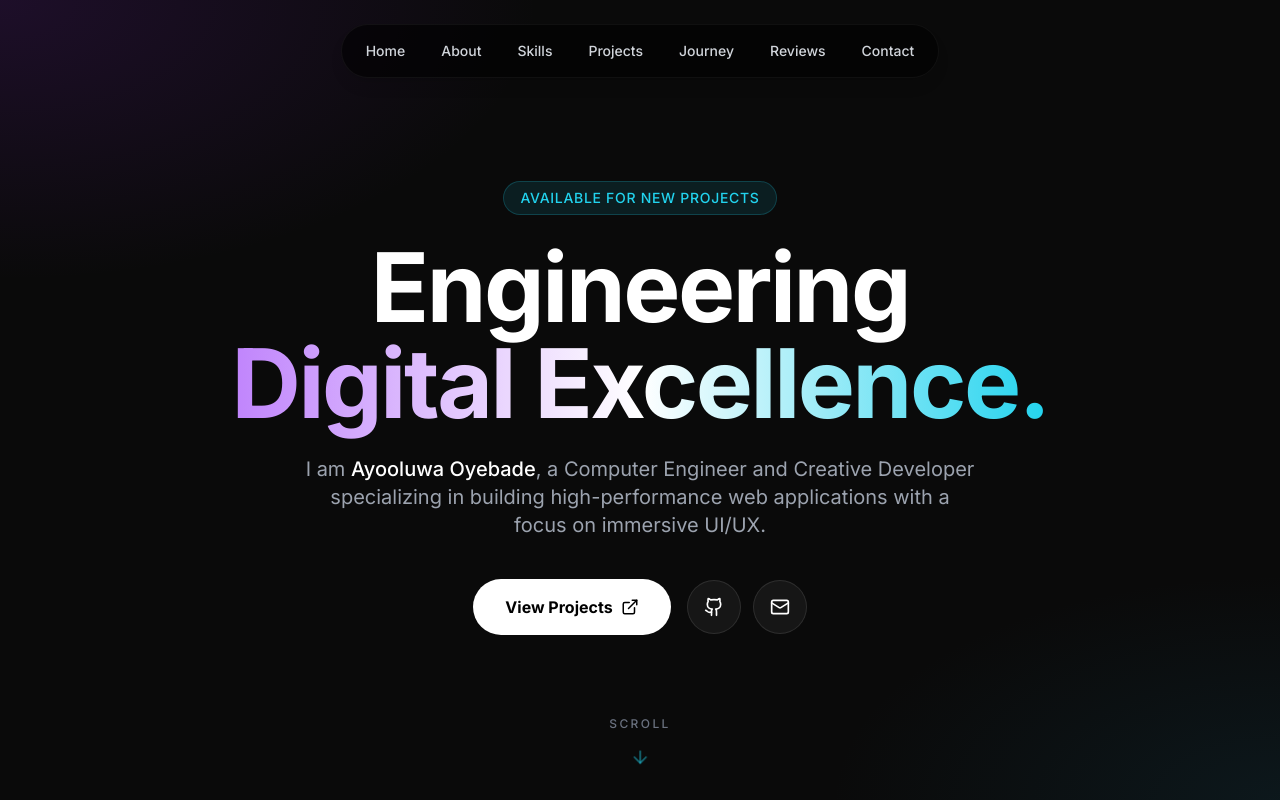
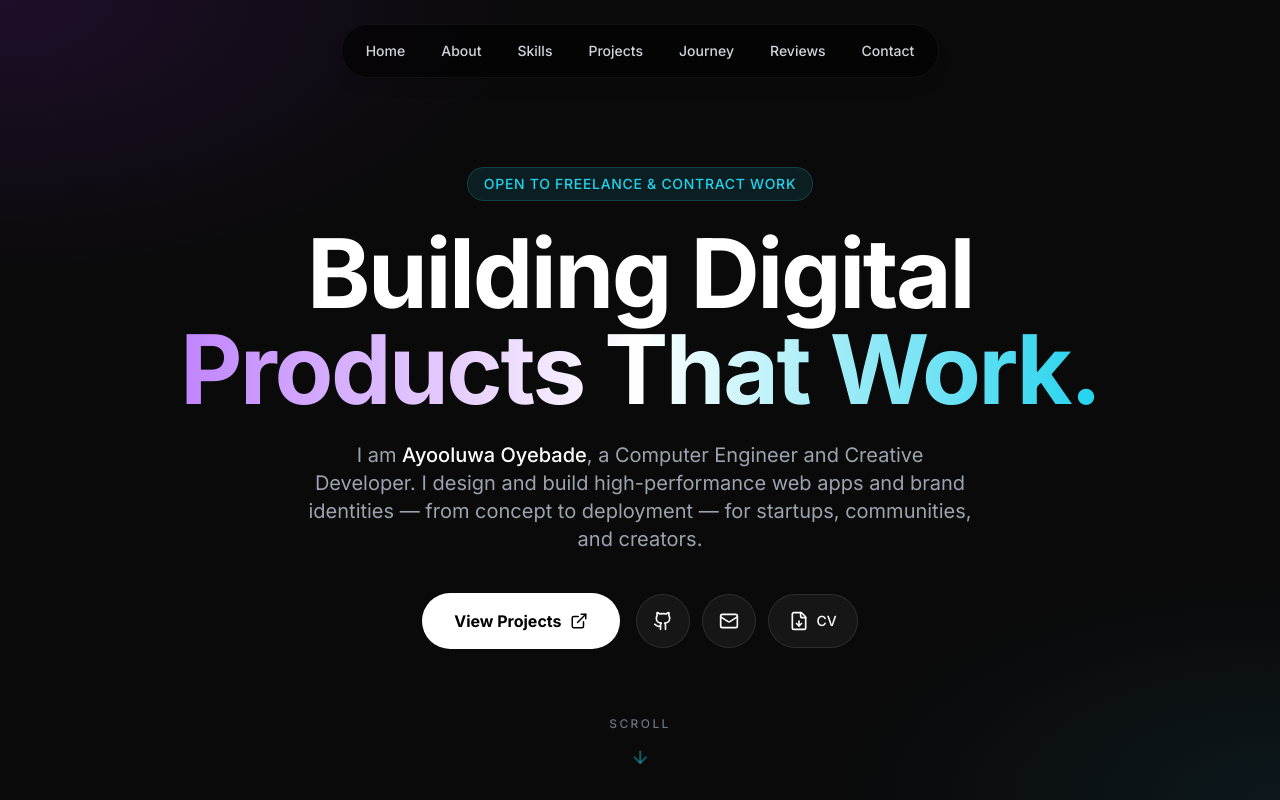
Before and after one commit to Ayosensei/my-portfolio, a Next.js app: page / in a window 1280 px wide. Shown: the top 800 px of the page. Built offline with nearby package versions, Linux system fonts and the light colour scheme.

Commit message:
feat: update hero text and add CV download button

```diff
--- a/app/components/Hero.tsx
+++ b/app/components/Hero.tsx
@@ -1,7 +1,7 @@
 "use client";
 
 import { motion } from "framer-motion";
-import { ArrowDown, Github, Mail, ExternalLink } from "lucide-react";
+import { ArrowDown, Github, Mail, ExternalLink, FileDown } from "lucide-react";
 
 export default function Hero() {
   return (
@@ -16,7 +16,7 @@ export default function Hero() {
           transition={{ duration: 0.5 }}
           className="inline-block px-4 py-1.5 mb-6 text-sm font-medium tracking-wider text-cyan-400 uppercase bg-cyan-400/10 border border-cyan-400/20 rounded-full"
         >
-          Available for new projects
+          Open to freelance & contract work
         </motion.div>
 
         <motion.h1
@@ -25,9 +25,9 @@ export default function Hero() {
           transition={{ duration: 0.8, delay: 0.2 }}
           className="text-6xl md:text-8xl font-bold tracking-tight text-white mb-6"
         >
-          Engineering <br />
+          Building Digital <br />
           <span className="text-transparent bg-clip-text bg-gradient-to-r from-purple-400 via-white to-cyan-400">
-            Digital Excellence.
+            Products That Work.
           </span>
         </motion.h1>
 
@@ -37,9 +37,7 @@ export default function Hero() {
           transition={{ duration: 0.8, delay: 0.4 }}
           className="max-w-2xl mx-auto text-lg md:text-xl text-gray-400 leading-relaxed mb-10"
         >
-          I am <span className="text-white font-medium">Ayooluwa Oyebade</span>,
-          a Computer Engineer and Creative Developer specializing in building
-          high-performance web applications with a focus on immersive UI/UX.
+          I am <span className="text-white font-medium">Ayooluwa Oyebade</span>, a Computer Engineer and Creative Developer. I design and build high-performance web apps and brand identities — from concept to deployment — for startups, communities, and creators.
         </motion.p>
 
         <motion.div
@@ -75,6 +73,15 @@ export default function Hero() {
             >
               <Mail size={20} />
             </a>
+            <a
+              href="/assets/Ayooluwa_Oyebade_CV.pdf"
+              download
+              className="p-4 bg-white/5 border border-white/10 rounded-full text-white hover:bg-white/10 hover:border-white/20 transition-all flex items-center gap-2 text-sm font-medium px-5"
+              aria-label="Download CV"
+            >
+              <FileDown size={20} />
+              CV
+            </a>
           </div>
         </motion.div>
       </div>
```
